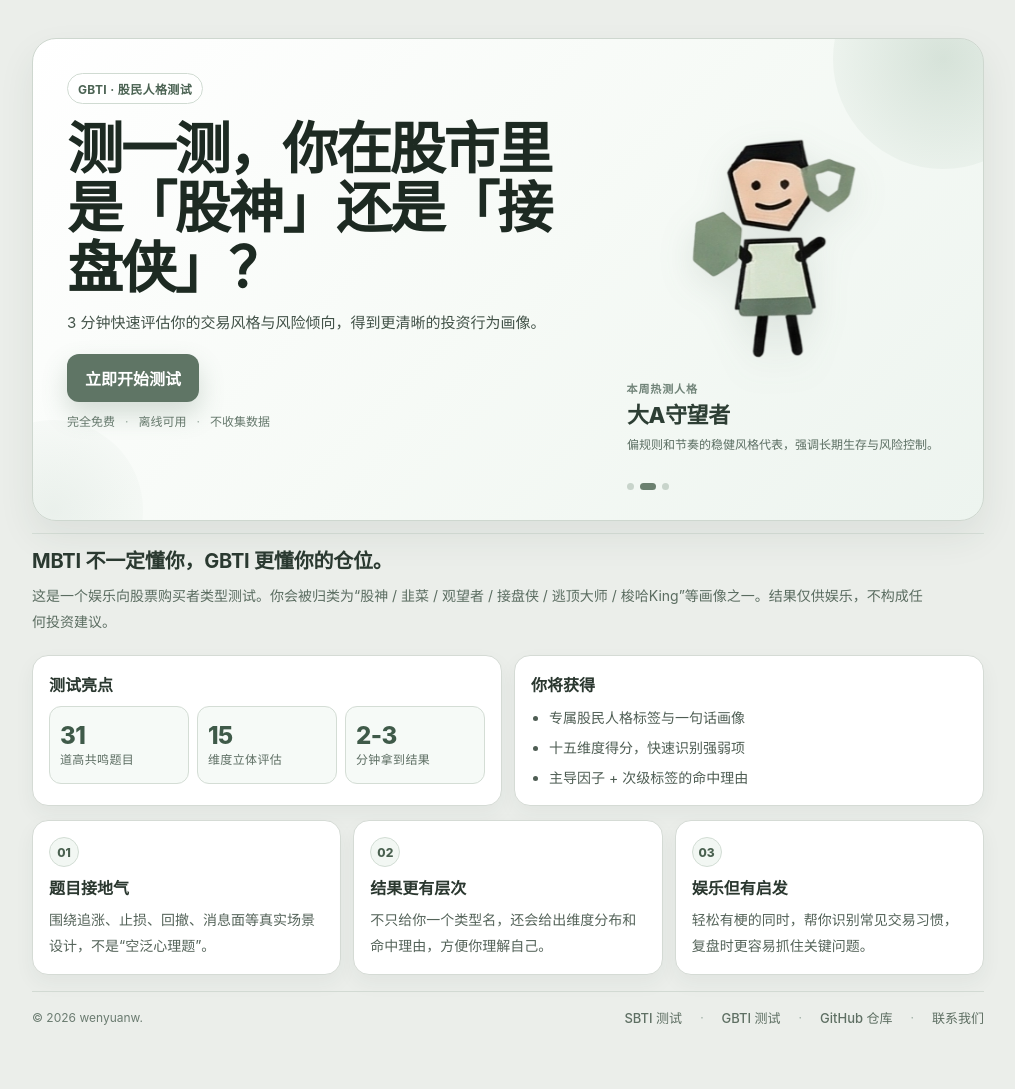
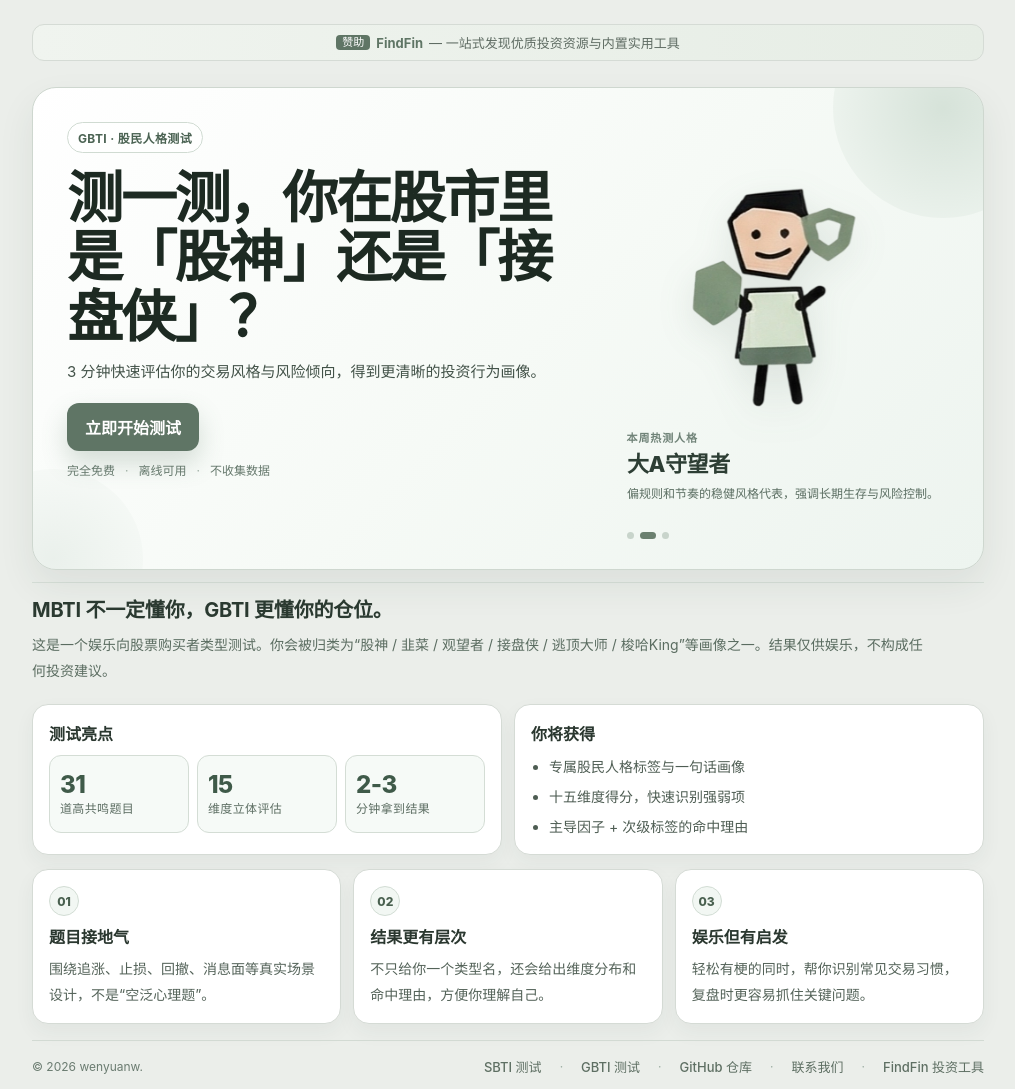
Before and after one commit to wenyuanw/gbti-test-web, a website: page public/index.html in a window 1280 px wide. Shown: the whole page, without its empty margins (132-1147 px from the left). Drawn offline with Linux system fonts and the light colour scheme.

Commit message:
feat: add sponsor bar and link to FindFin investment tool in index.html

```diff
--- a/public/index.html
+++ b/public/index.html
@@ -965,6 +965,46 @@
       flex-wrap: wrap;
     }
 
+    .sponsor-bar {
+      display: flex;
+      align-items: center;
+      justify-content: center;
+      gap: 6px;
+      padding: 8px 14px;
+      background: linear-gradient(90deg, #f0f4ef, #e6ede5);
+      border: 1px solid var(--line);
+      border-radius: 12px;
+      font-size: 13px;
+      color: var(--muted);
+      margin-bottom: 12px;
+      text-decoration: none;
+      transition: background .16s ease;
+      cursor: pointer;
+    }
+
+    .sponsor-bar strong {
+      color: var(--accent);
+    }
+
+    .sponsor-bar:hover {
+      background: linear-gradient(90deg, #e6ede5, #dce5da);
+    }
+
+    .sponsor-bar:hover strong {
+      text-decoration: underline;
+      text-underline-offset: 3px;
+    }
+
+    .sponsor-bar .sponsor-tag {
+      font-size: 11px;
+      background: var(--accent);
+      color: #fff;
+      padding: 2px 6px;
+      border-radius: 4px;
+      font-weight: 500;
+      line-height: 1;
+    }
+
     .site-footer {
       margin-top: auto;
       padding: 16px 0 10px;
@@ -1090,6 +1130,10 @@
 </head>
 <body>
   <div class="shell">
+    <a class="sponsor-bar" href="https://findfin.app" target="_blank" rel="noopener noreferrer">
+      <span class="sponsor-tag">赞助</span>
+      <strong>FindFin</strong> — 一站式发现优质投资资源与内置实用工具
+    </a>
     <section id="intro" class="screen active">
       <div class="hero hero-home card">
         <div class="hero-home-main">
@@ -1318,6 +1362,8 @@
         <a href="https://github.com/wenyuanw/gbti-test-web" target="_blank" rel="noopener noreferrer">GitHub 仓库</a>
         <span class="footer-sep">·</span>
         <a href="mailto:hi@wenyuanw.me">联系我们</a>
+        <span class="footer-sep">·</span>
+        <a href="https://findfin.app" target="_blank" rel="noopener noreferrer">FindFin 投资工具</a>
       </div>
     </footer>
   </div>
```
